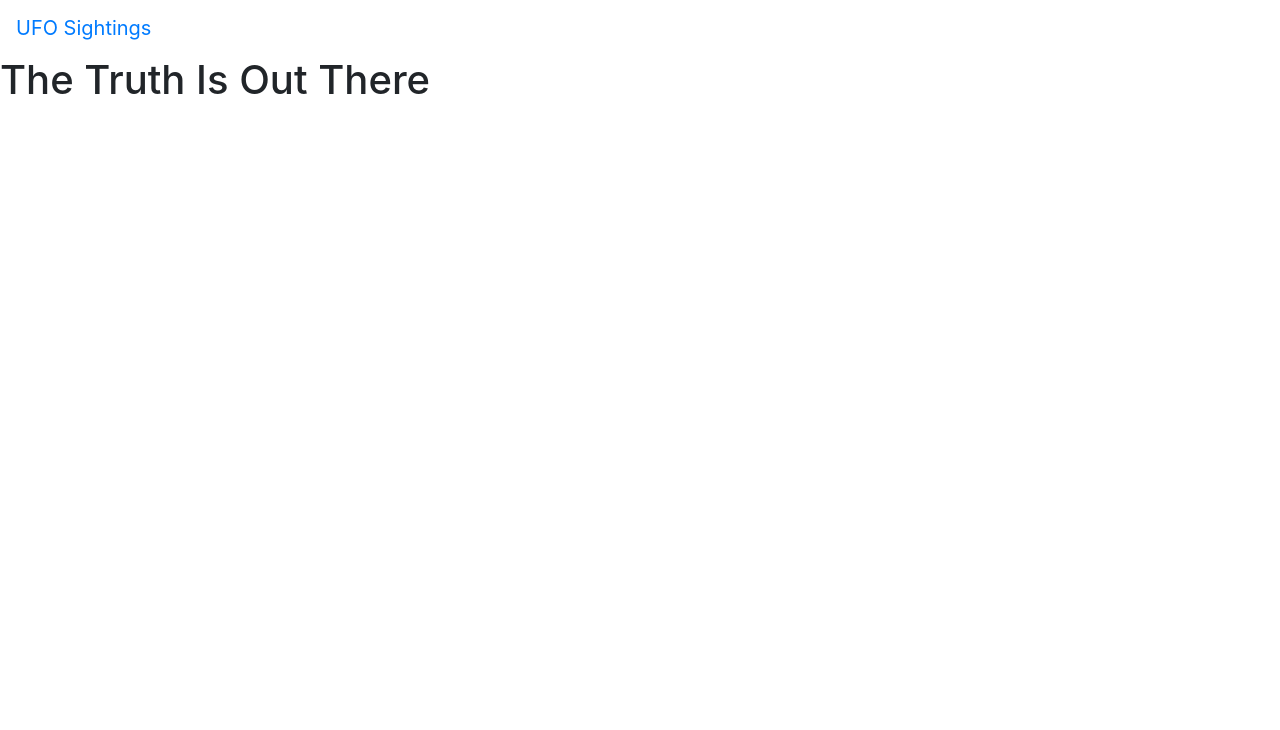
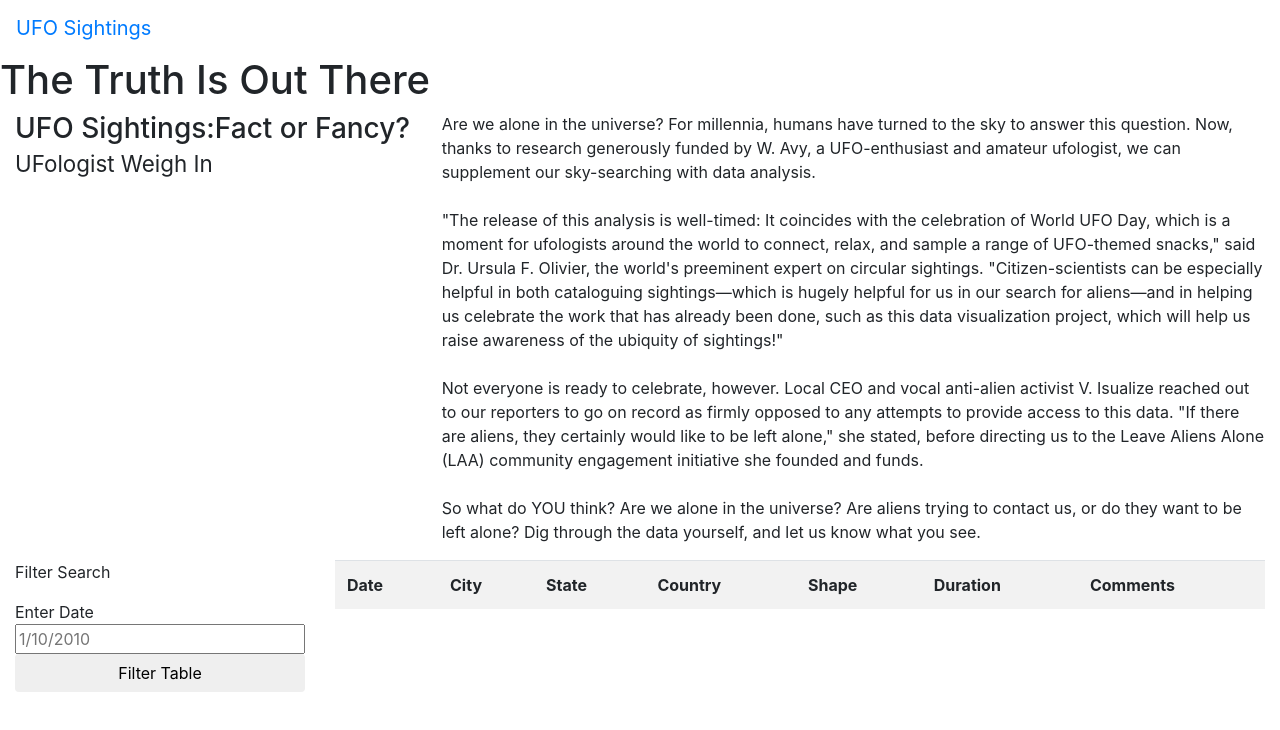
Before and after one commit to dlescarbeau413/UFOs, a plain HTML site: page index.html in a window 1280 px wide. Drawn offline with nearby package versions, Linux system fonts and the light colour scheme.

Commit message:
Updating

```diff
--- a/index.html
+++ b/index.html
@@ -22,6 +22,52 @@
     <div class"jumbotron">
         <h1>The Truth Is Out There</h1>
     </div>
+    <div class="container-fluid">
+        <div class="row">
+            <div class="col-md-4">
+                <h3>UFO Sightings:Fact or Fancy?<small>UFologist Weigh In</small></h3>
+            </div>
+        <div class="col-md-8">
+            <p>
+                Are we alone in the universe? For millennia, humans have turned to the sky to answer this question. Now, thanks to research generously funded by W. Avy, a UFO-enthusiast and amateur ufologist, we can supplement our sky-searching with data analysis.<br><br>"The release of this analysis is well-timed: It coincides with the celebration of World UFO Day, which is a moment for ufologists around the world to connect, relax, and sample a range of UFO-themed snacks," said Dr. Ursula F. Olivier, the world's preeminent expert on circular sightings. "Citizen-scientists can be especially helpful in both cataloguing sightings—which is hugely helpful for us in our search for aliens—and in helping us celebrate the work that has already been done, such as this data visualization project, which will help us raise awareness of the ubiquity of sightings!"<br><br>Not everyone is ready to celebrate, however. Local CEO and vocal anti-alien activist V. Isualize reached out to our reporters to go on record as firmly opposed to any attempts to provide access to this data. "If there are aliens, they certainly would like to be left alone," she stated, before directing us to the Leave Aliens Alone (LAA) community engagement initiative she founded and funds.<br><br>So what do YOU think? Are we alone in the universe? Are aliens trying to contact us, or do they want to be left alone? Dig through the data yourself, and let us know what you see.
+            </p>
 
+        </div>
+        </div>
+    </div>
+    <div class="container-fluid">
+        <div class="row">
+            <div class ="col-md-3">
+                <form>
+                    <p>Filter Search</p>
+                    <ul = class="list-group">
+                        <li class="list-group">
+                            <lable for="date">Enter Date</lable>
+                            <input type="text" placeholder = "1/10/2010" id="datetime"/>
+                        </li>
+                        <li class= "list-group">
+                            <button id="filter-btn" class="btn btn-default">Filter Table</button>
+                         </li>
+                    </ul>
+                </form>
+        </div>
+            <div class="col-md-9">
+                <table class="table table-striped">
+                    <thread>
+                        <tr>
+                            <th>Date</th>
+                            <th>City</th>
+                            <th>State</th>
+                            <th>Country</th>
+                            <th>Shape</th>
+                            <th>Duration</th>
+                            <th>Comments</th>
+                        </tr>
+                    </thread>
+                    <tbody></tbody>
+                </table>
+            </div>
+        </div>
+    </div>
 </body>
 </html>
```
